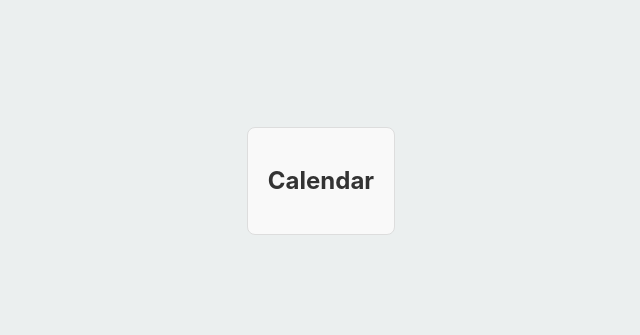
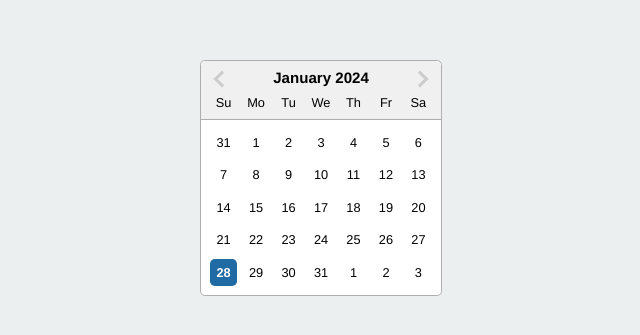
Before and after one commit to jgonz671/NomadNotifier, a React (Vite) app in the folder NomadNotifierReact/: page /calendar in a window 1280 px wide. Shown: the part 219-554 px from the top of the page, without its empty margins (319-959 px from the left). Built offline with nearby package versions, Linux system fonts and the light colour scheme.

Commit message:
importing react date picker calendar

```diff
--- a/NomadNotifierReact/package.json
+++ b/NomadNotifierReact/package.json
@@ -10,6 +10,7 @@
   },
   "dependencies": {
     "react": "^18.2.0",
+    "react-datepicker": "^6.2.0",
     "react-dom": "^18.2.0",
     "typewriter-effect": "^2.21.0"
   },
--- a/NomadNotifierReact/src/routes/Calendar.jsx
+++ b/NomadNotifierReact/src/routes/Calendar.jsx
@@ -1,12 +1,25 @@
 import React, { useState } from 'react';
-import '../styles/Calendar.css'
+import DatePicker from 'react-datepicker';
+import 'react-datepicker/dist/react-datepicker.css';
 
-const Calendar = () => {
+export default function Calendar(){
+    const [startDate, setStartDate] = useState(new Date());
+    const [endDate, setEndDate] = useState(new Date());
+
     return (
-        <div className="calendar-container">
-            <h2 className="calendar-heading">Calendar</h2>
+        <div>
+            <DatePicker
+                selected={startDate}
+                onChange={(dates) => {
+                    const [start, end] = dates;
+                    setStartDate(start);
+                    setEndDate(end);
+                }}
+                startDate={startDate}
+                endDate={endDate}
+                selectsRange
+                inline
+            />
         </div>
     );
-}
-
-export default Calendar;
+};
```
Also changed, not shown: 1 other file (tests, documents, lock files or other folders).
